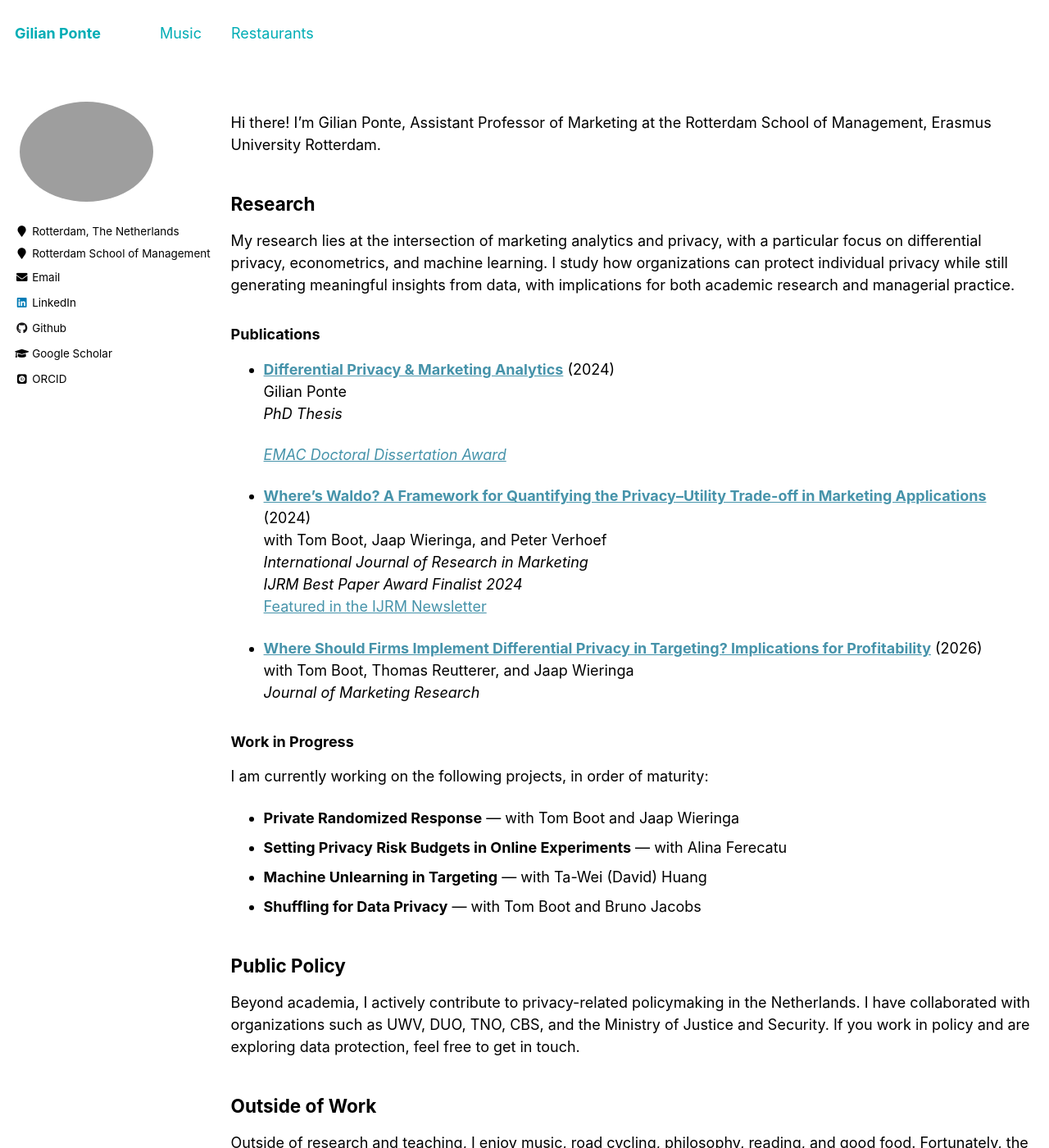
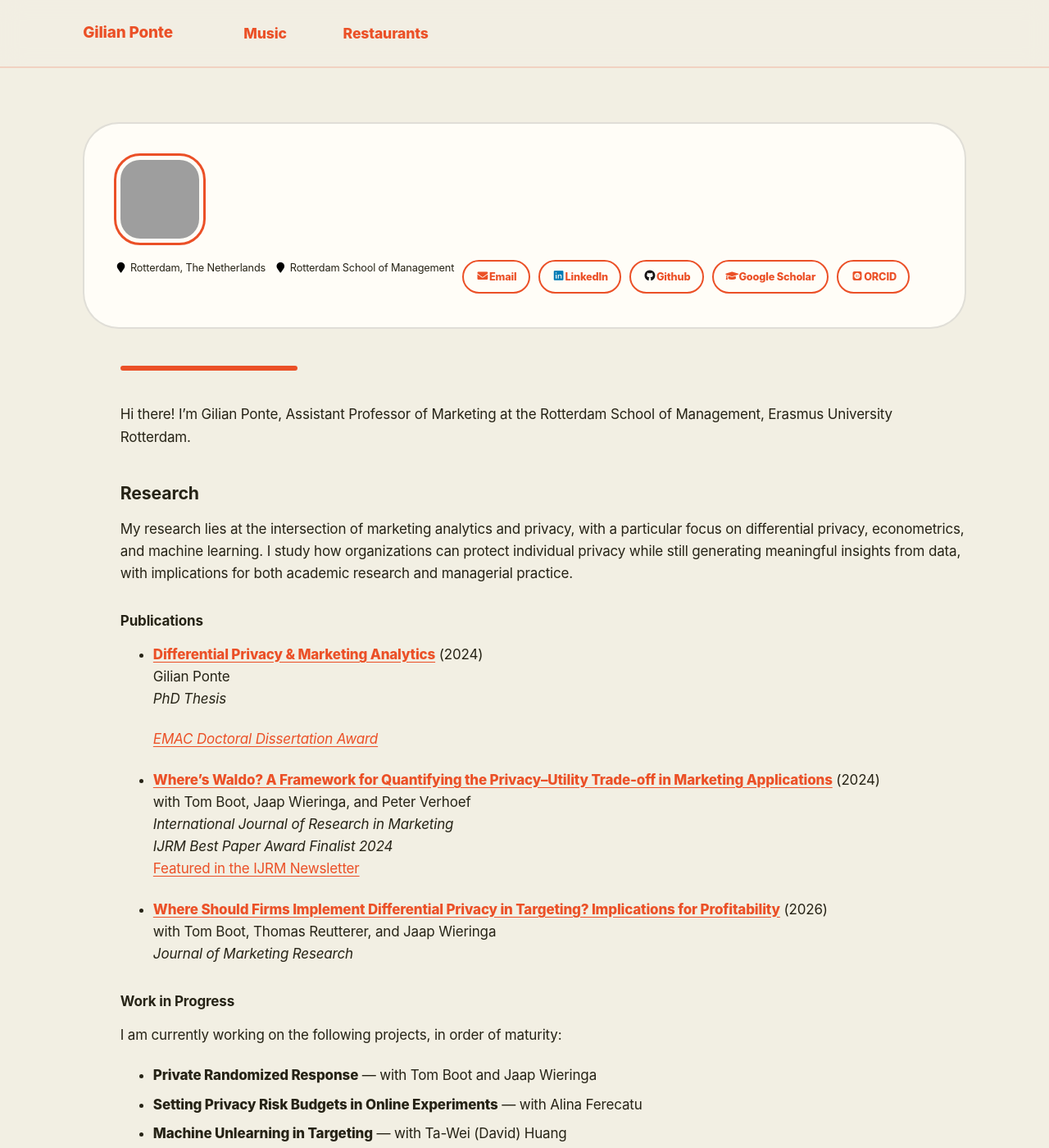
Before and after one commit to GilianPonte/gilianponte.github.io, a Jekyll site: the page built from _pages/year-archive.md, in a window 1280 px wide and 1400 px high. Shown: the whole window at 82% size. Built offline with Jekyll 4.4.1, drawn with Linux system fonts in a browser that asks for light colours; some web fonts are replaced.

Commit message:
Update main.scss

```diff
--- a/assets/css/main.scss
+++ b/assets/css/main.scss
@@ -9,7 +9,6 @@
  *  - https://twitter.com/mmistakes
  *
 */
-
 @import "vendor/breakpoint/breakpoint"; // media query mixins
 @import "variables";
 @import "mixins";
@@ -39,3 +38,5 @@
 @import "vendor/font-awesome/brands";
 @import "vendor/magnific-popup/magnific-popup";
 @import "print";
+
+@import "condesa";
```
